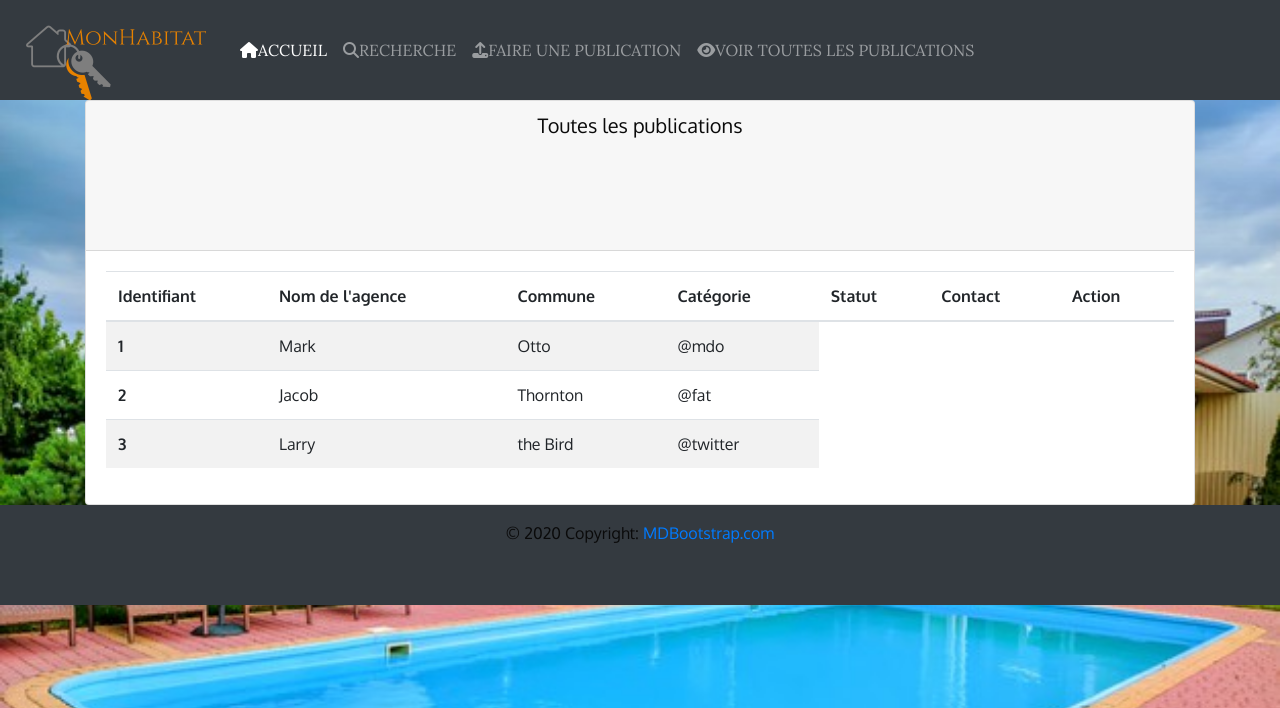
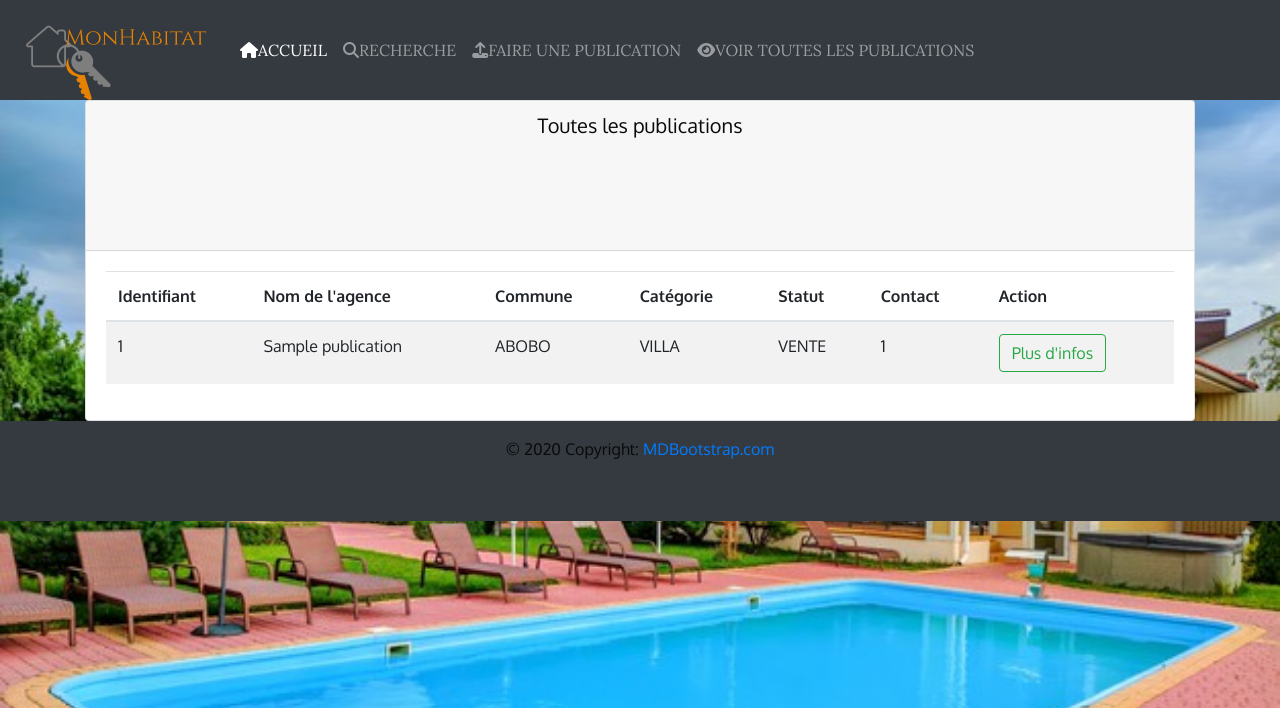
Before and after one commit to willdev61/Project-habitat, a Django app: page /pub/listing/ in a window 1280 px wide. Shown: the top 708 px of the page. Run offline with Django 3.2, Linux system fonts and the light colour scheme; tables that the repository leaves empty hold one stand-in row (values such as "Sample post"); some libraries are stand-ins or nearby versions.

Commit message:
listing template

```diff
--- a/mon_habitat/pub/templates/pub/listing.html
+++ b/mon_habitat/pub/templates/pub/listing.html
@@ -17,26 +17,19 @@
                         <th scope="col">Action</th>
                       </tr>
                     </thead>
+                     {% for data in publications %}
                     <tbody>
                       <tr>
-                        <th scope="row">1</th>
-                        <td>Mark</td>
-                        <td>Otto</td>
-                        <td>@mdo</td>
-                      </tr>
-                      <tr>
-                        <th scope="row">2</th>
-                        <td>Jacob</td>
-                        <td>Thornton</td>
-                        <td>@fat</td>
-                      </tr>
-                      <tr>
-                        <th scope="row">3</th>
-                        <td>Larry</td>
-                        <td>the Bird</td>
-                        <td>@twitter</td>
+                        <td>{{data.id}}</td>
+                        <td>{{data.agency_name}}</td>
+                        <td>{{data.cities}}</td>
+                        <td>{{data.categories}}</td>
+                        <td>{{data.status}}</td>
+                        <td>{{data.number_1}}</td>
+                        <td><a href="#" class="btn btn-outline-success" role="button">Plus d'infos</a></td>
                       </tr>
                     </tbody>
+                    {% endfor %}
                   </table>
             </div>
         </div>
--- a/mon_habitat/pub/views.py
+++ b/mon_habitat/pub/views.py
@@ -22,7 +22,7 @@ def public(request):
 
 
 def listing(request):
-    publications = Publication.objects.all().order_by('made_at')
+    publications = Publication.objects.all().order_by('-made_at')
     context = {
         'publications' : publications
     }
```
